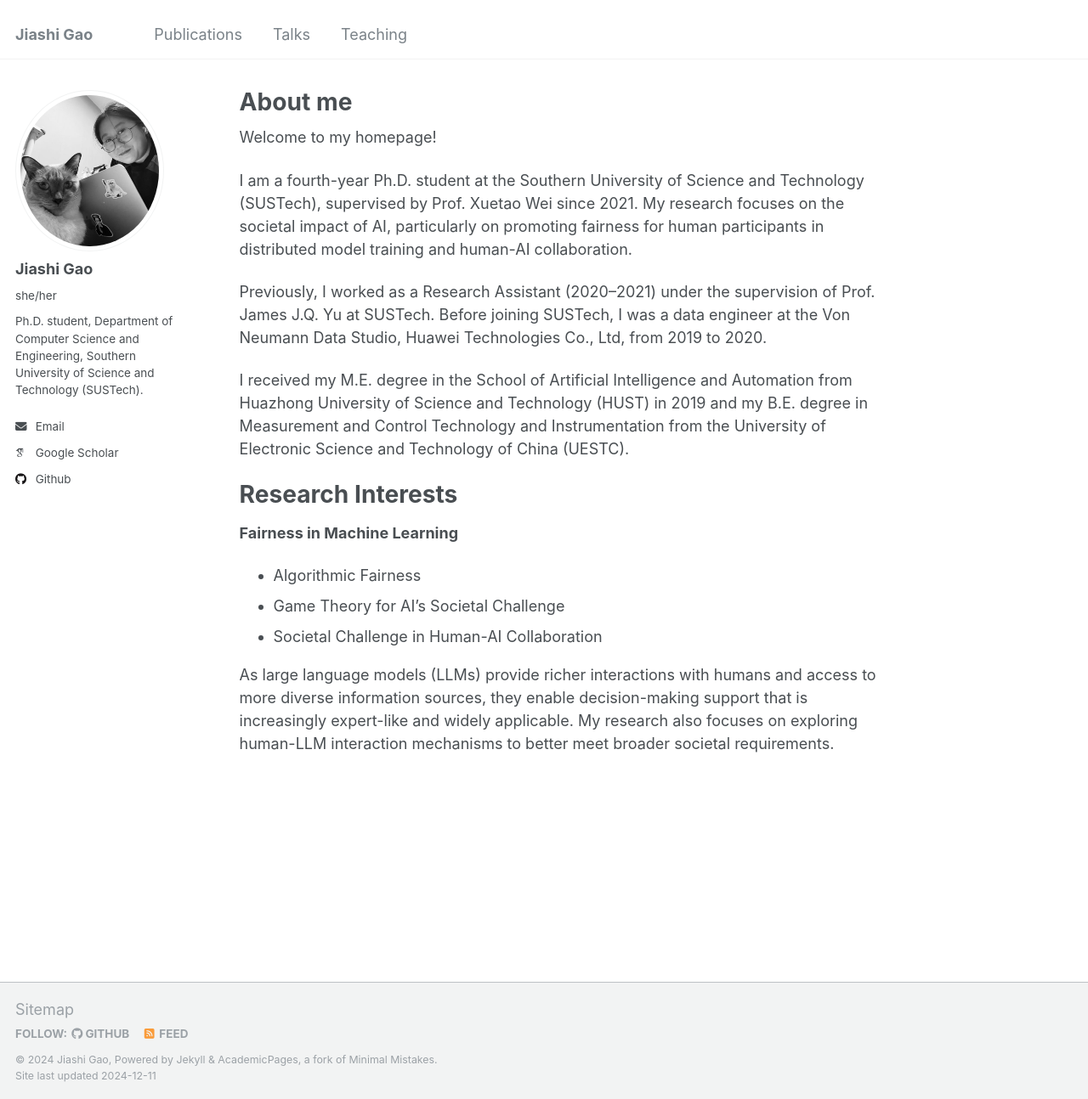
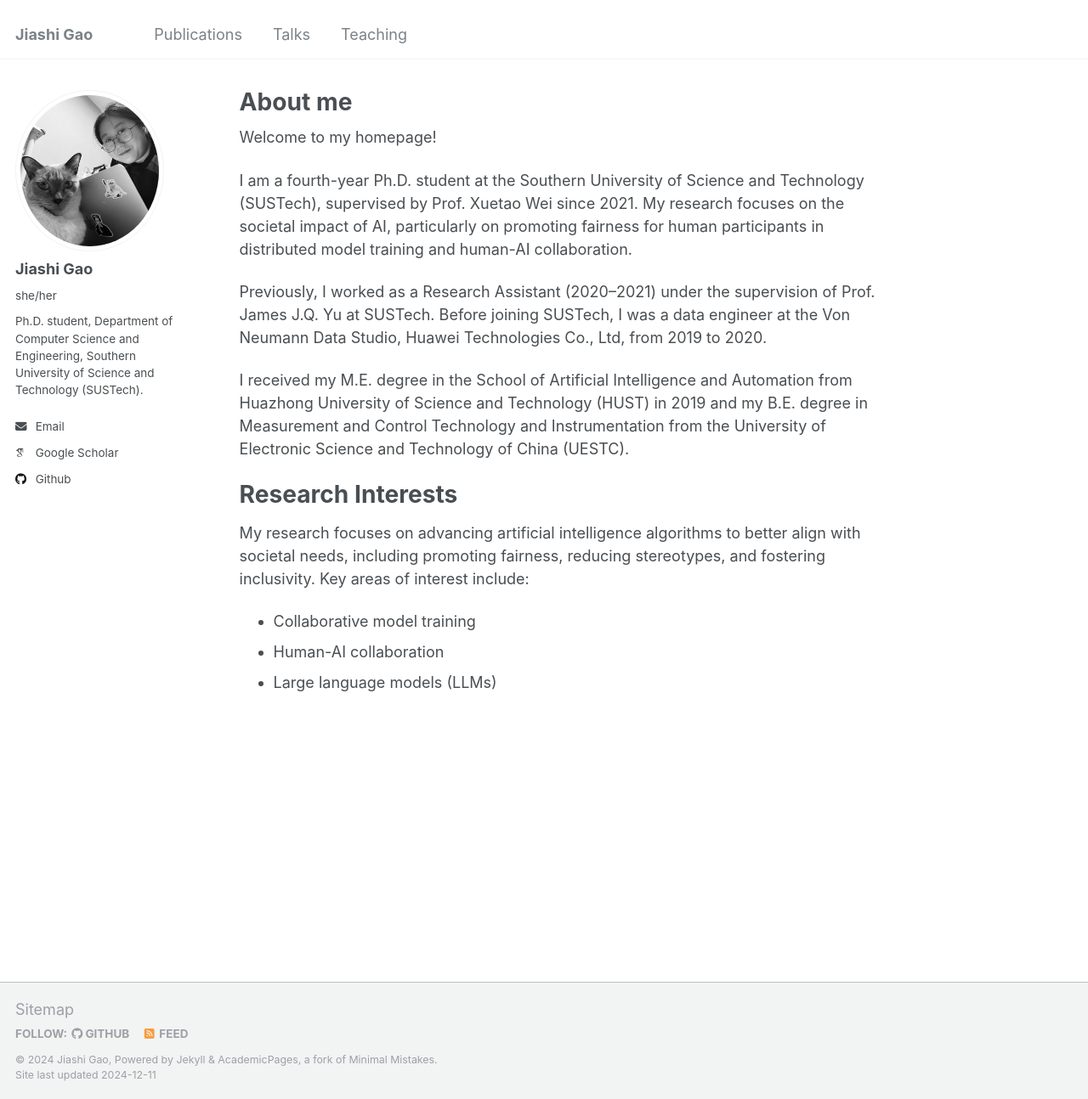
Before and after one commit to ginred0/ginred0, a Jekyll site: the page built from _pages/about.md, in a window 1280 px wide and 1294 px high. Shown: the whole window at 85% size. Built offline with Jekyll 4.4.1, drawn with Linux system fonts in a browser that asks for light colours; some web fonts are replaced.

Commit message:
Update about.md

```diff
--- a/_pages/about.md
+++ b/_pages/about.md
@@ -17,9 +17,7 @@ I  received  my M.E. degree in the School of Artificial Intelligence and Automat
 
 Research Interests
 ======
-**Fairness in Machine Learning**
-- Algorithmic Fairness
-- Game Theory for AI's Societal Challenge
-- Societal Challenge in Human-AI Collaboration
-
-As large language models (LLMs) provide richer interactions with humans and access to more diverse information sources, they enable decision-making support that is increasingly expert-like and widely applicable. My research also focuses on exploring human-LLM interaction mechanisms to better meet broader societal requirements.
+My research focuses on advancing artificial intelligence algorithms to better align with societal needs, including promoting fairness, reducing stereotypes, and fostering inclusivity. Key areas of interest include:
+- Collaborative model training
+- Human-AI collaboration
+- Large language models (LLMs)
```
